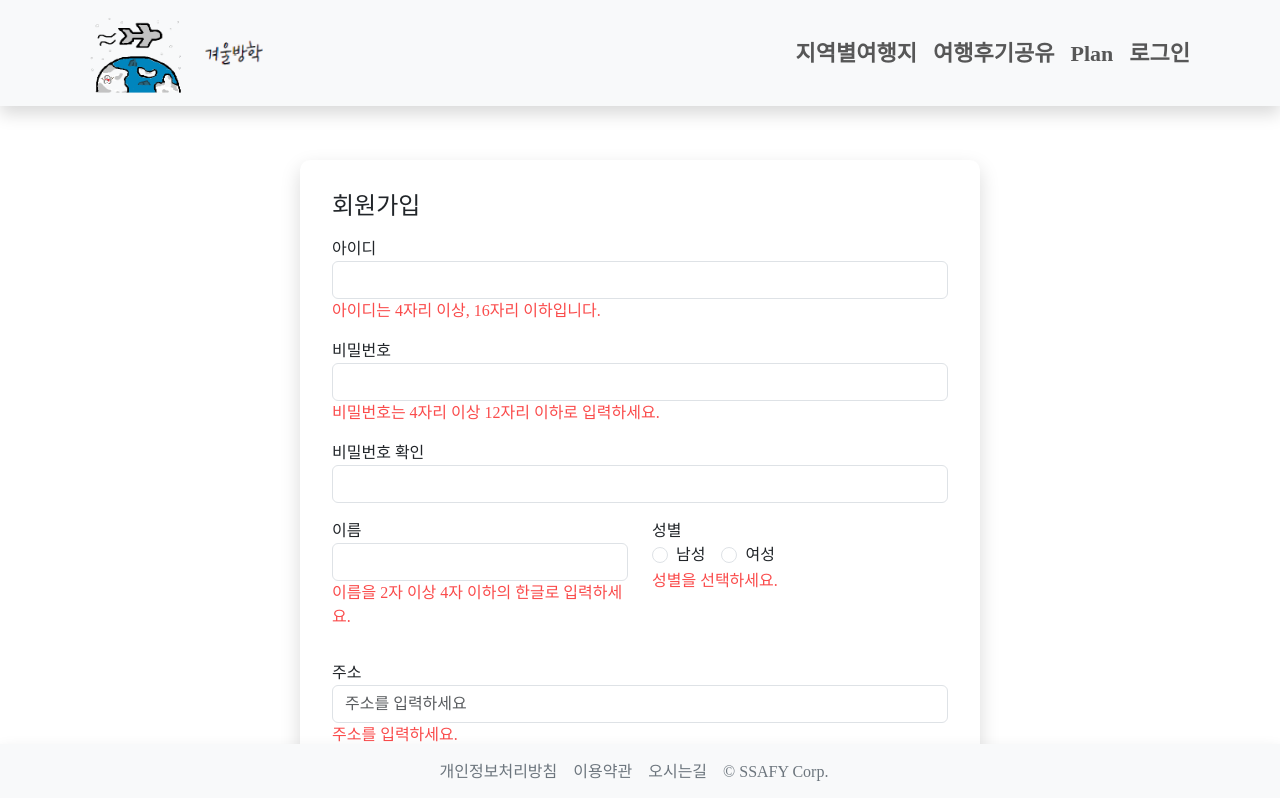
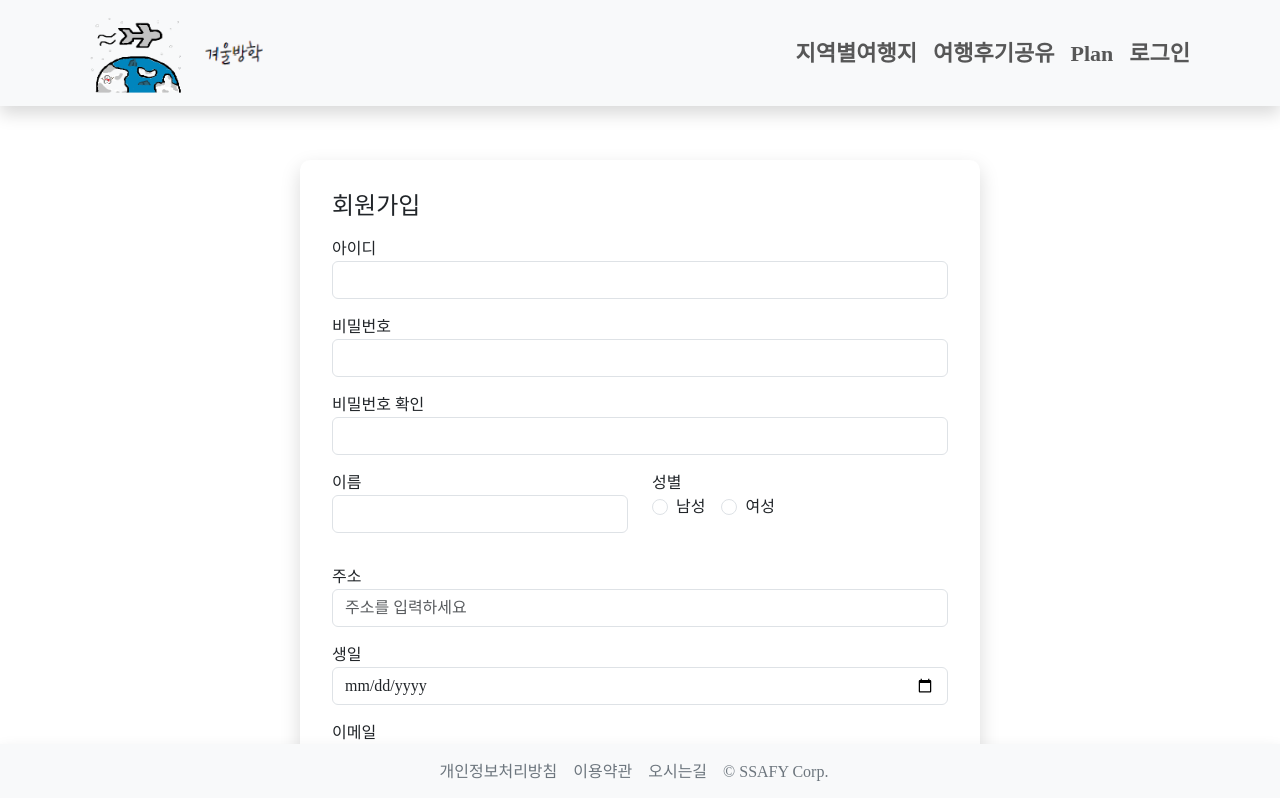
Before and after one commit to gudrb4869/wintervacation, a Vue app in the folder FrontEnd/: page /member/join in a window 1280 px wide. Shown: the top 798 px of the page. Built offline with nearby package versions, Linux system fonts and the light colour scheme; a web font is replaced by a local one.

Commit message:
[fix] 회원가입 입력폼 오류메시지 버그

```diff
--- a/FrontEnd/src/components/member/MemberJoin.vue
+++ b/FrontEnd/src/components/member/MemberJoin.vue
@@ -1,5 +1,5 @@
 <script setup>
-import { ref, watchEffect } from "vue";
+import { ref, watch, watchEffect } from "vue";
 import { useRouter } from "vue-router";
 import { join, idCheck } from "@/api/user";
 
@@ -35,12 +35,15 @@ const birthdayErrorMessage = ref("");
 const namePattern = /^[가-힣]{2,4}$/;
 const emailPattern = /^[a-zA-Z0-9]+@[a-zA-Z0-9]+\.[a-zA-Z]{2,}$/;
 
-watchEffect(() => {
-  if (user.value.user_id.length < 4 || user.value.user_id.length >= 16) {
+watch(
+  () => user.value.user_id,
+  (value) => {
+    let len = value.trim().length;
+    if (len < 4 || len >= 16) {
       idErrorMessage.value = "아이디는 4자리 이상, 16자리 이하입니다.";
     } else {
       idCheck(
-      user.value.user_id,
+        value,
         (response) => {
           console.log(response.data);
           if (response.data === 0) {
@@ -54,37 +57,86 @@ watchEffect(() => {
         }
       );
     }
+  }
+);
 
-  if (user.value.user_pass.length < 4 || user.value.user_pass.length > 12) {
+watch(
+  () => user.value.user_pass,
+  (value) => {
+    let len = value.trim().length;
+    if (len < 4 || len > 12) {
       pwErrorMessage.value = "비밀번호는 4자리 이상 12자리 이하로 입력하세요.";
     } else {
       pwErrorMessage.value = "";
     }
+  }
+);
 
-  if (user.value.user_pass !== confirmPassword.value) {
+watch(
+  () => confirmPassword.value,
+  (value) => {
+    if (user.value.user_pass !== value) {
       pwConfirmErrorMessage.value = "비밀번호가 일치하지 않습니다.";
     } else {
       pwConfirmErrorMessage.value = "";
     }
+  }
+);
 
-  if (!namePattern.test(user.value.user_name)) {
+watch(
+  () => user.value.user_name,
+  (value) => {
+    if (!namePattern.test(value)) {
       nameErrorMessage.value = "이름을 2자 이상 4자 이하의 한글로 입력하세요.";
     } else {
       nameErrorMessage.value = "";
     }
+  }
+);
 
-  if (!emailPattern.test(user.value.email)) {
+watch(
+  () => user.value.gender,
+  (value) => {
+    if (!value) {
+      genderErrorMessage.value = "성별을 선택하세요.";
+    } else {
+      genderErrorMessage.value = "";
+    }
+  }
+);
+
+watch(
+  () => user.value.address,
+  (value) => {
+    if (!value) {
+      addressErrorMessage.value = "주소를 입력하세요.";
+    } else {
+      addressErrorMessage.value = "";
+    }
+  }
+);
+
+watch(
+  () => user.value.birth_date,
+  (value) => {
+    if (!value) {
+      birthdayErrorMessage.value = "생일을 입력하세요.";
+    } else {
+      birthdayErrorMessage.value = "";
+    }
+  }
+);
+
+watch(
+  () => user.value.email,
+  (value) => {
+    if (!emailPattern.test(value)) {
       emailErrorMessage.value = "이메일을 형식에 알맞게 입력해주세요";
     } else {
       emailErrorMessage.value = "";
     }
-
-  if (!user.value.gender) {
-    genderErrorMessage.value = "성별을 선택하세요.";
-  } else {
-    genderErrorMessage.value = "";
   }
-});
+);
 
 const userJoin = () => {
   // 오류 메시지가 하나라도 있는지 확인
@@ -219,7 +271,7 @@ const goToIndex = () => {
               v-model="user.address"
               required
             />
-            <p>{{ !user.address ? "주소를 입력하세요." : addressErrorMessage }}</p>
+            <p>{{ addressErrorMessage }}</p>
           </div>
           <div class="mb-3">
             <label for="birthday">생일</label>
@@ -230,7 +282,7 @@ const goToIndex = () => {
               v-model="user.birth_date"
               required
             />
-            <p>{{ !user.birth_date ? "생일을 입력하세요." : birthdayErrorMessage }}</p>
+            <p>{{ birthdayErrorMessage }}</p>
           </div>
           <div class="row">
             <div class="mb-3">
```
Lines whose indentation alone changed are shown as unchanged.
